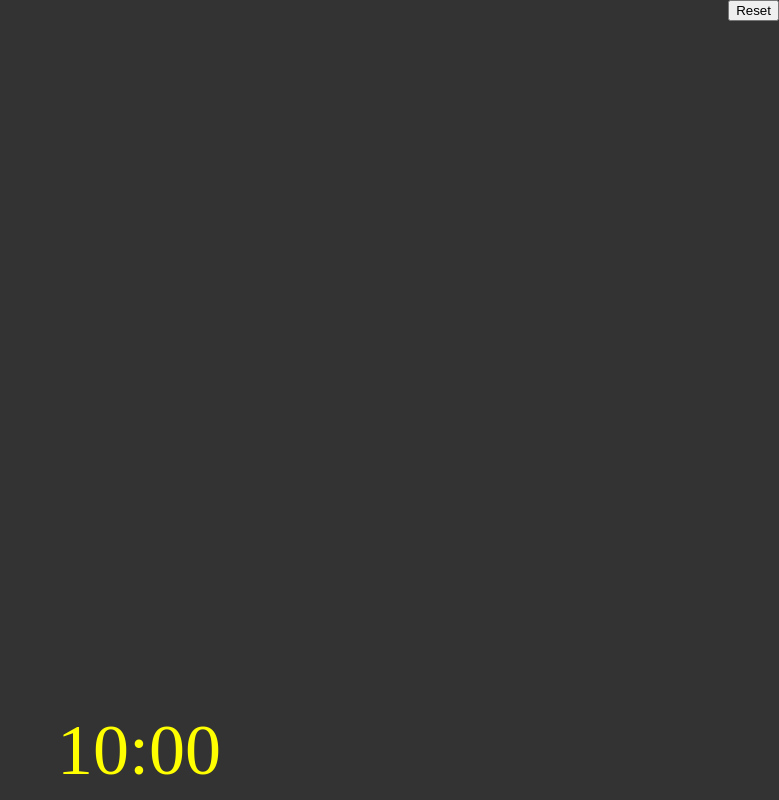
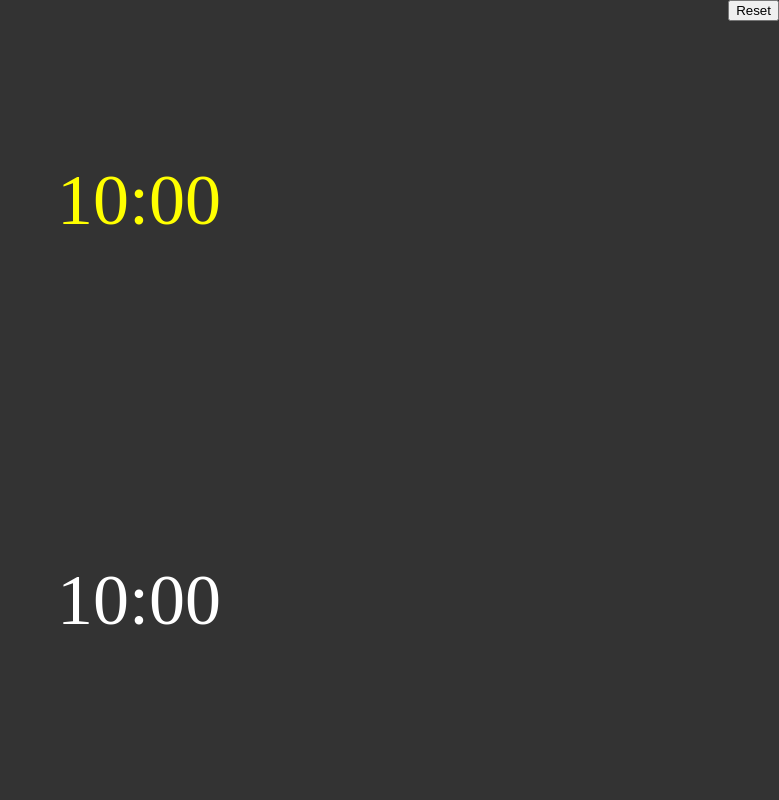
Before and after one commit to Easterok/chess-clock, a plain HTML site: page index.html in a window 1280 px wide. Shown: the top 800 px of the page, without its empty margins (501-1280 px from the left). Drawn offline with Linux system fonts and the light colour scheme.

Commit message:
change height

```diff
--- a/index.css
+++ b/index.css
@@ -9,8 +9,6 @@ body {
     background-color: #333333;
     color: #ffffff;
     font-size: 72px;
-
-    height: 3000px;
 }
 
 .main {
```
